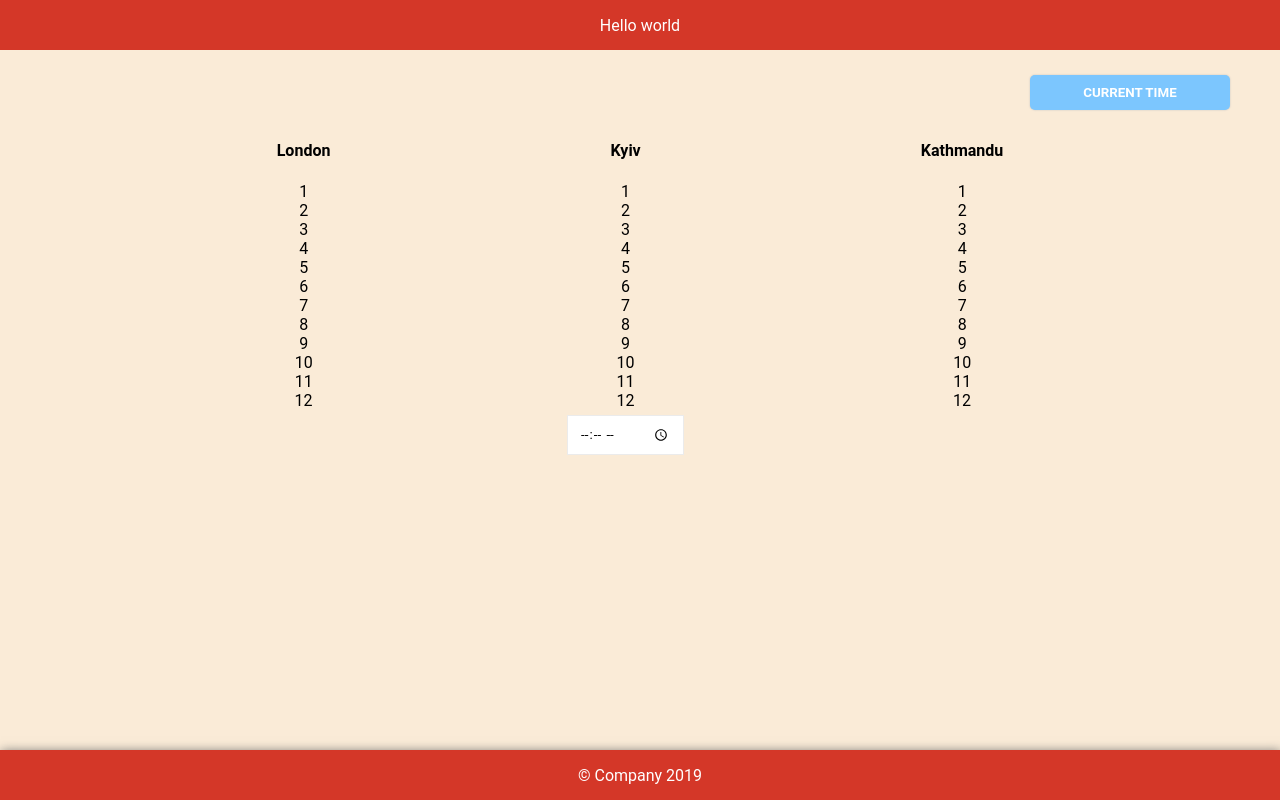
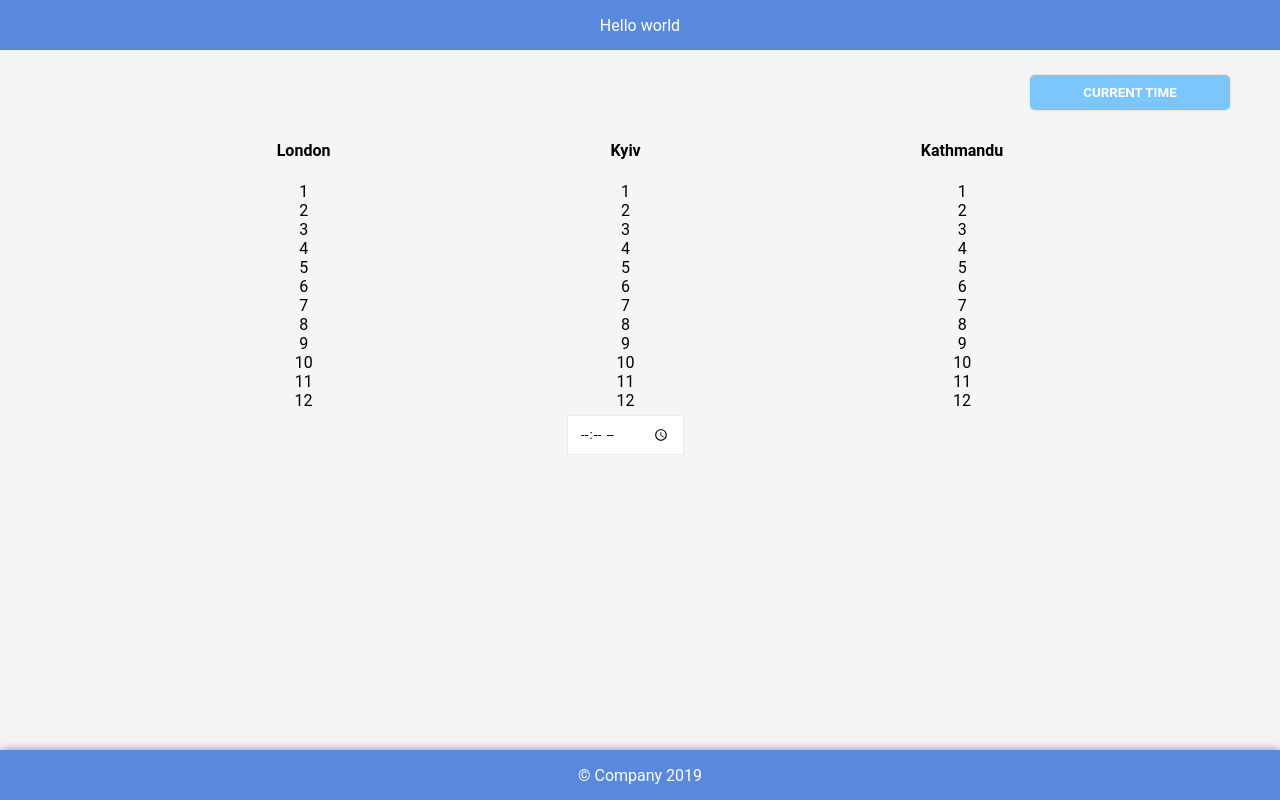
Before and after one commit to SunPrime/clocks-app, a React (Create React App) app: page / in a window 1280 px wide. Built offline with nearby package versions, Linux system fonts and the light colour scheme.

Commit message:
refactoring color style

```diff
--- a/src/layout/footer/footer.css
+++ b/src/layout/footer/footer.css
@@ -1,7 +1,7 @@
 .footer {
     min-height: 50px;
     bottom: 0;
-    background-color: #D43728;
+    background-color: #5a89db;
     display: flex;
     align-items: center;
     justify-content: center;
--- a/src/layout/header/header.css
+++ b/src/layout/header/header.css
@@ -1,11 +1,11 @@
 .header {
     min-height: 50px;
     top: 0;
-    background-color: #D43728;
+    background-color: #5a89db;
     display: flex;
     align-items: center;
     justify-content: center;
     padding: 0 50px;
     color: #fff;
-    box-shadow: 1px 1px 10px #777;
+    box-shadow: 1px 10px 1px #777;
 }
--- a/src/layout/main/main.css
+++ b/src/layout/main/main.css
@@ -1,7 +1,7 @@
 .main {
     padding: 25px 50px;
     min-height: calc(100vh - 150px);
-    background: antiquewhite;
+    background: whitesmoke;
     display: flex;
     flex-direction: column;
 }
```
